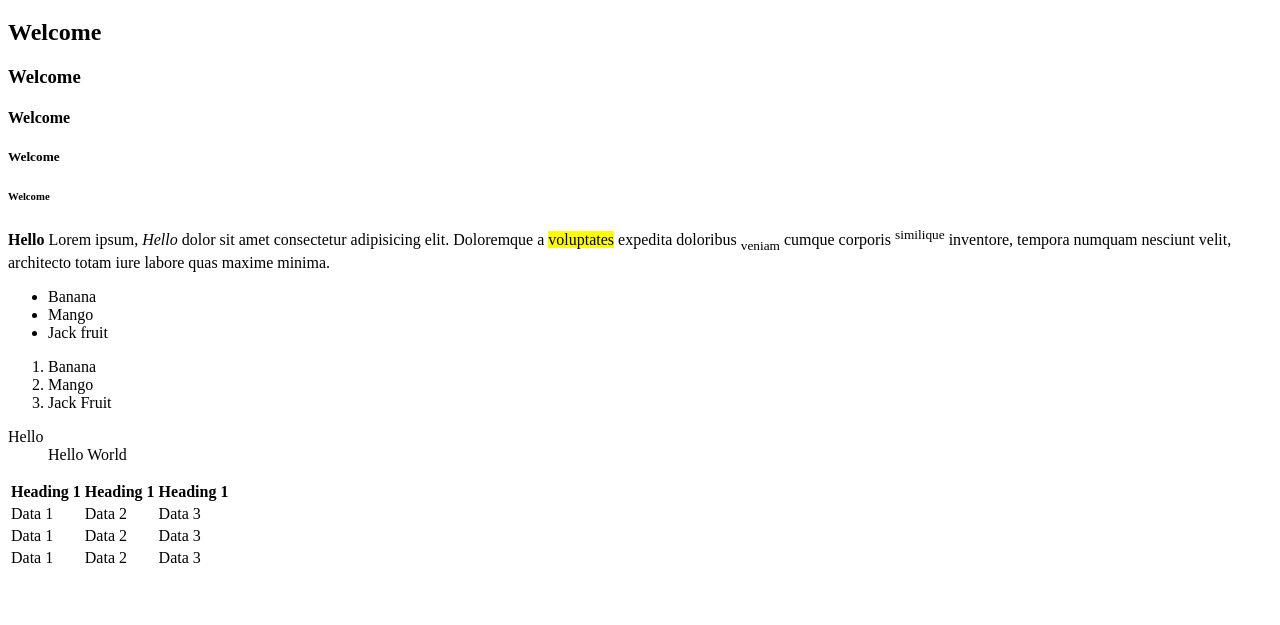
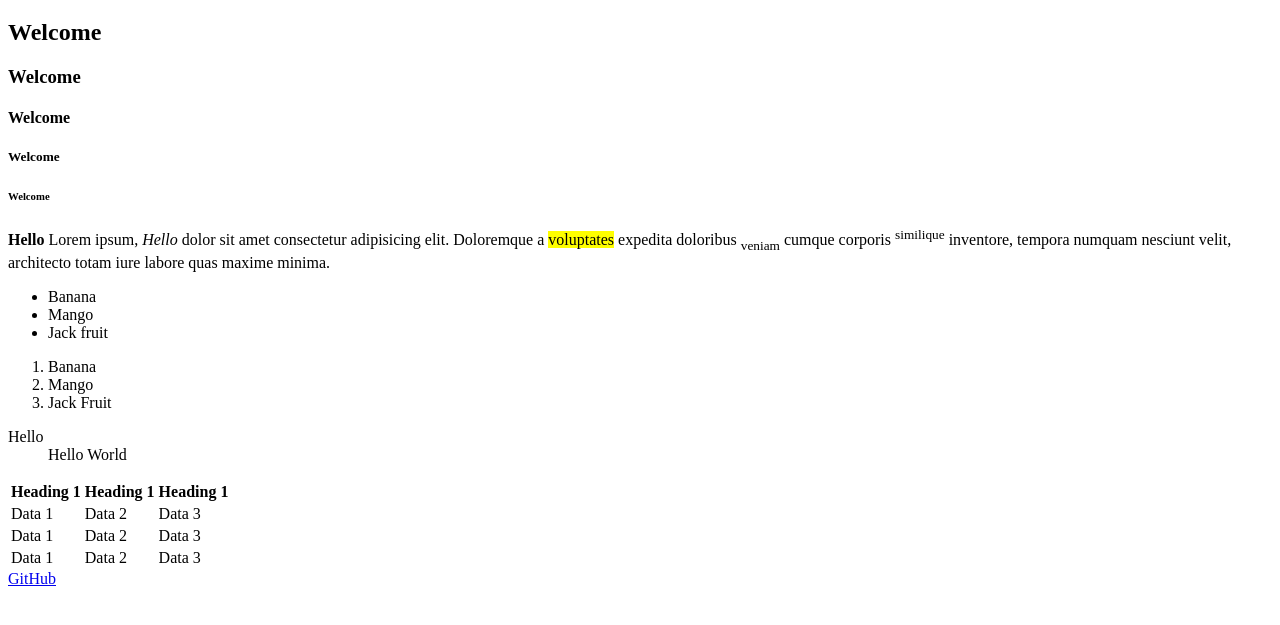
Before and after one commit to Mahendran-Murugan/Web-Development-Practice, a plain HTML site: page HTML/index.html in a window 1280 px wide. Shown: the part 61-686 px from the top of the page. Drawn offline with Linux system fonts and the light colour scheme.

Commit message:
feat: learn anchor tags

```diff
--- a/HTML/index.html
+++ b/HTML/index.html
@@ -59,6 +59,8 @@
         </tbody>
     </table>
 
+    <a href="https://github.com" target="_blank">GitHub</a>
+
     <br><br><br><br><br>
 </body>
 </html>
```
